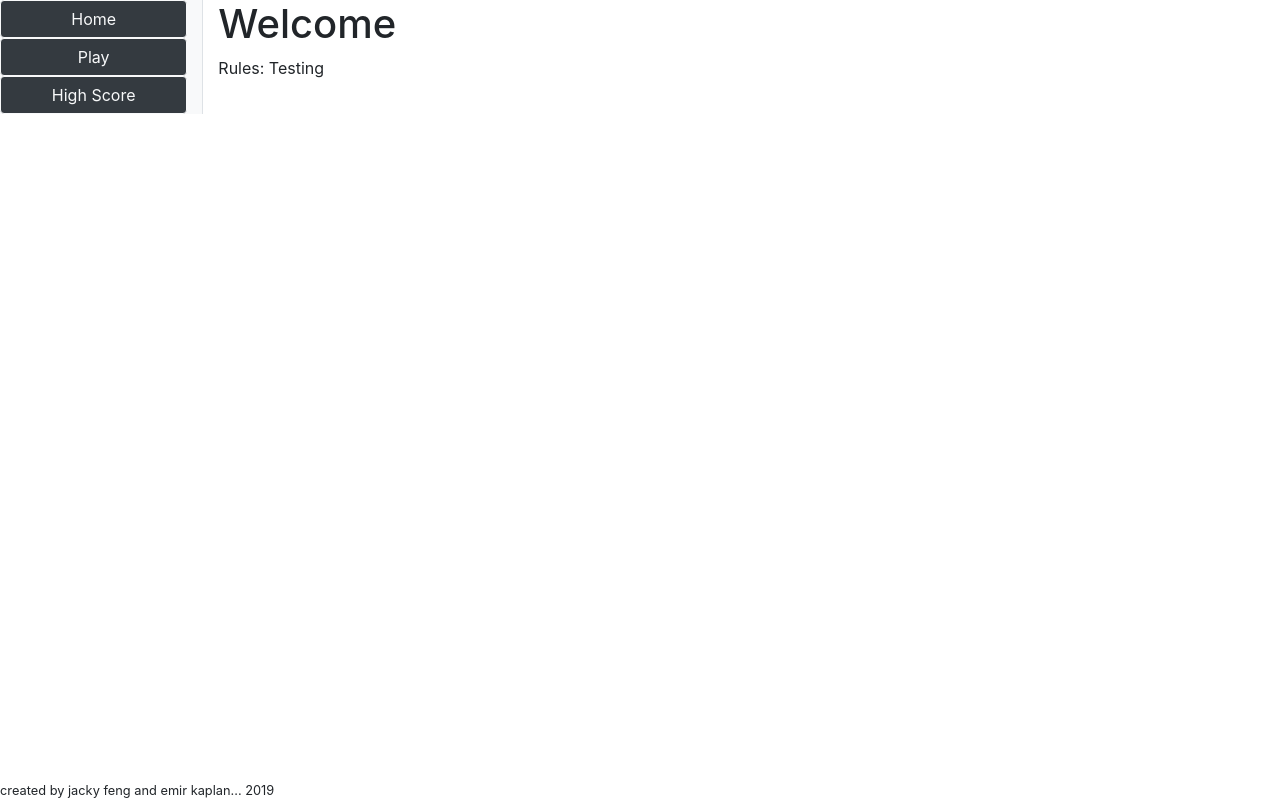
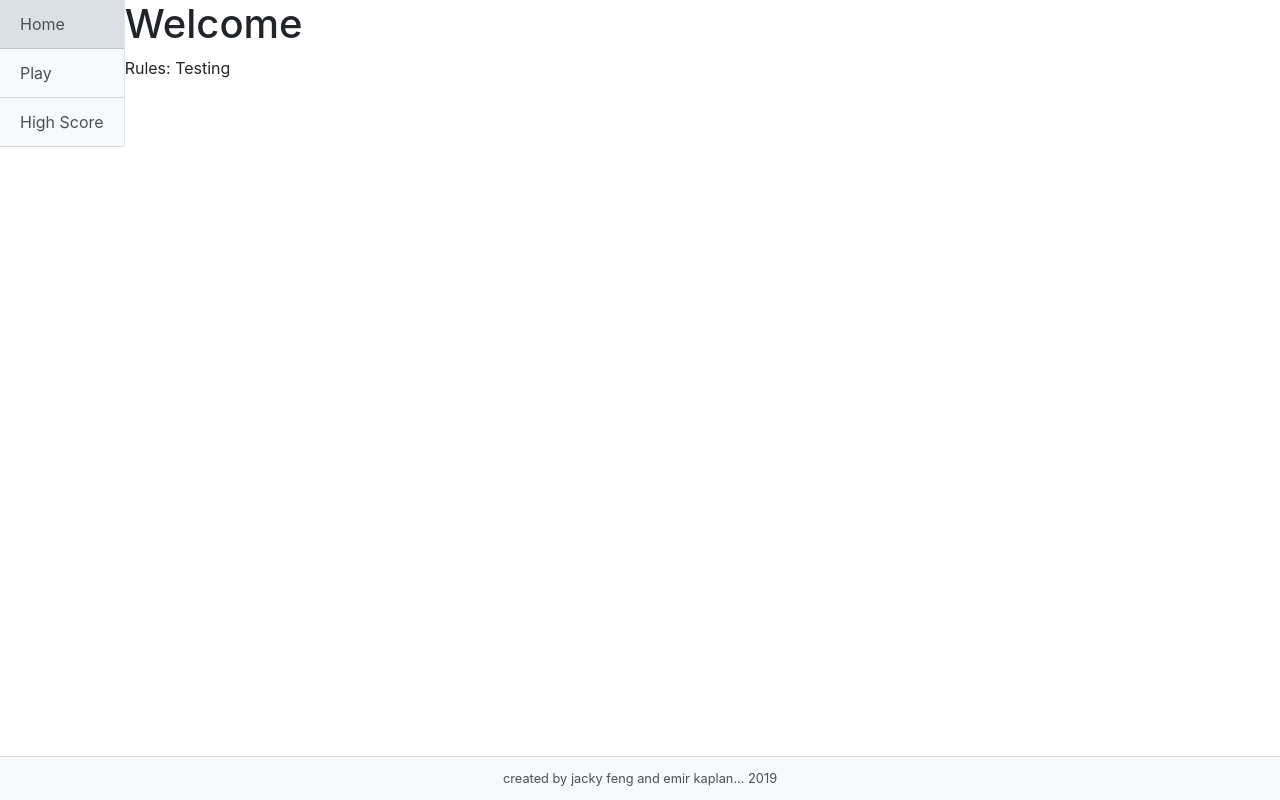
Before and after one commit to jfeng530/Word-Tetris, a plain HTML site: page index.html in a window 1280 px wide. Drawn offline with nearby package versions, Linux system fonts and the light colour scheme.

Commit message:
replace fixed

```diff
--- a/index.html
+++ b/index.html
@@ -8,30 +8,28 @@
 </head>
 
 <body>
-  <div class="page-content-wrapper">
-  <div class="row">
+  <div class="d-flex">
 
     <!-- Sidebar -->
 
-      <div class="bg-light border-right col-2" id="sidebar-wrapper">
+      <div class="bg-light border-right" id="sidebar-wrapper">
           <div class="list-group list-group-flush">
-        <button id="home-btn" type="button" class="btn btn-dark btn-outline-light">Home</button>
-        <button id="play-btn" type="button" class="btn btn-dark btn-outline-light">Play</button>
-        <button id="hs-btn" type="button" class="btn btn-dark btn-outline-light">High Score</button>
-          <small class="fixed-bottom"> created by jacky feng and emir kaplan... 2019</small>
+            <button id="home-btn" class="list-group-item list-group-item-action bg-light">Home</button>
+            <button id="play-btn" class="list-group-item list-group-item-action bg-light">Play</button>
+            <button id="hs-btn" class="list-group-item list-group-item-action bg-light">High Score</button>
+            <small class="fixed-bottom text-center list-group-item list-group-item-action bg-light"> created by jacky feng and emir kaplan... 2019</small>
           </div>
         </div>
 
     <!-- Main Container -->
-    <div id="main-container" class="col-8" style="background-color: black important;">
+      <div class="page-content-wrapper">
+        <div id="main-container">
           <h1>Welcome</h1>
           <img src="">
           <p>Rules: Testing</p>
         </div>
       <!-- Right Container -->
-    <div id="stat-container" class="col-2">
-
-    </div>
+      <div id="stat-container">
 
       </div>
     </div>
@@ -39,5 +37,6 @@
   <script src="https://code.jquery.com/jquery-3.3.1.slim.min.js" integrity="sha384-q8i/X+965DzO0rT7abK41JStQIAqVgRVzpbzo5smXKp4YfRvH+8abtTE1Pi6jizo" crossorigin="anonymous"></script>
   <script src="https://cdnjs.cloudflare.com/ajax/libs/popper.js/1.14.7/umd/popper.min.js" integrity="sha384-UO2eT0CpHqdSJQ6hJty5KVphtPhzWj9WO1clHTMGa3JDZwrnQq4sF86dIHNDz0W1" crossorigin="anonymous"></script>
   <script src="https://stackpath.bootstrapcdn.com/bootstrap/4.3.1/js/bootstrap.min.js" integrity="sha384-JjSmVgyd0p3pXB1rRibZUAYoIIy6OrQ6VrjIEaFf/nJGzIxFDsf4x0xIM+B07jRM" crossorigin="anonymous"></script>
+</div>
 </body>
 </html>
--- a/index.js
+++ b/index.js
@@ -121,7 +121,7 @@ async function fetchWords(words) {
     response.articles.forEach(article => {
         if (article.description != null) {
             article.description.split(" ").forEach(word => {
-                word = word.replace(/[.,\/#!$%\^&\*;:{}=\-_`~()]/g,"")
+                word = word.replace(/[.,\/#!'"$%\^&\*;:{}=\-_`~()]/g,"")
                 words.push(word.toLowerCase())
             })
         }
```
Lines whose indentation alone changed are shown as unchanged.
